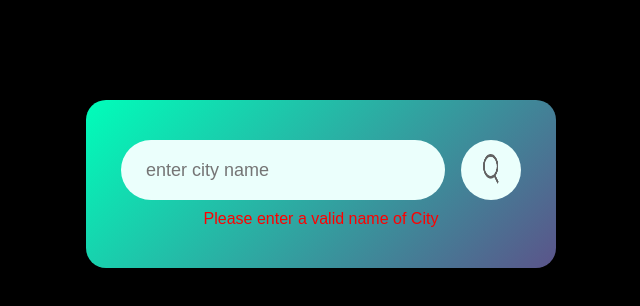
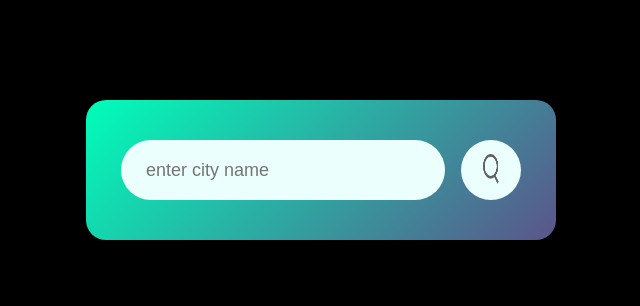
Before and after one commit to psnjit/we, a plain HTML site: page index.html in a window 1280 px wide. Shown: the whole page, without its empty margins (319-959 px from the left). Drawn offline with Linux system fonts and the light colour scheme.

Commit message:
modified error statement display

```diff
--- a/index.html
+++ b/index.html
@@ -22,7 +22,7 @@
                         <img src="./images/search.png" alt="Search" width="50px" height="30px"/>
                     </button>
                 </div>
-                <div class="error" id="error" class="hide">
+                <div id="error" class="hide error">
                     Please enter a valid name of City
                 </div>
                 <div class="weather hide" id="weather">
```
